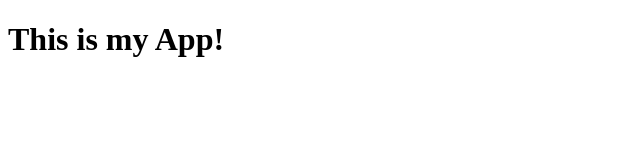
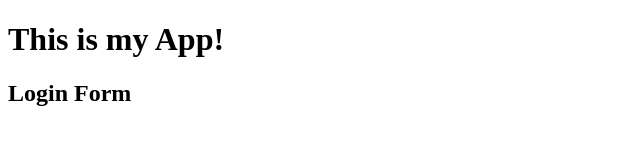
Before and after one commit to bsb7/sample, a plain HTML site: page index.html in a window 1280 px wide. Shown: the whole page, without its empty margins (0-640 px from the left). Drawn offline with Linux system fonts and the light colour scheme.

Commit message:
login form

```diff
--- /dev/null
+++ b/dir2/app2.js
@@ -0,0 +1 @@
+console.log("Hello 123!");
--- a/index.html
+++ b/index.html
@@ -5,5 +5,6 @@
     </head>
     <body>
         <h1>This is my App!</h1>
+        <h2>Login Form</h2>
     </body>
 </html>
```
Also changed, not shown: login.html (added, +1 -0 lines), log.txt (added).
